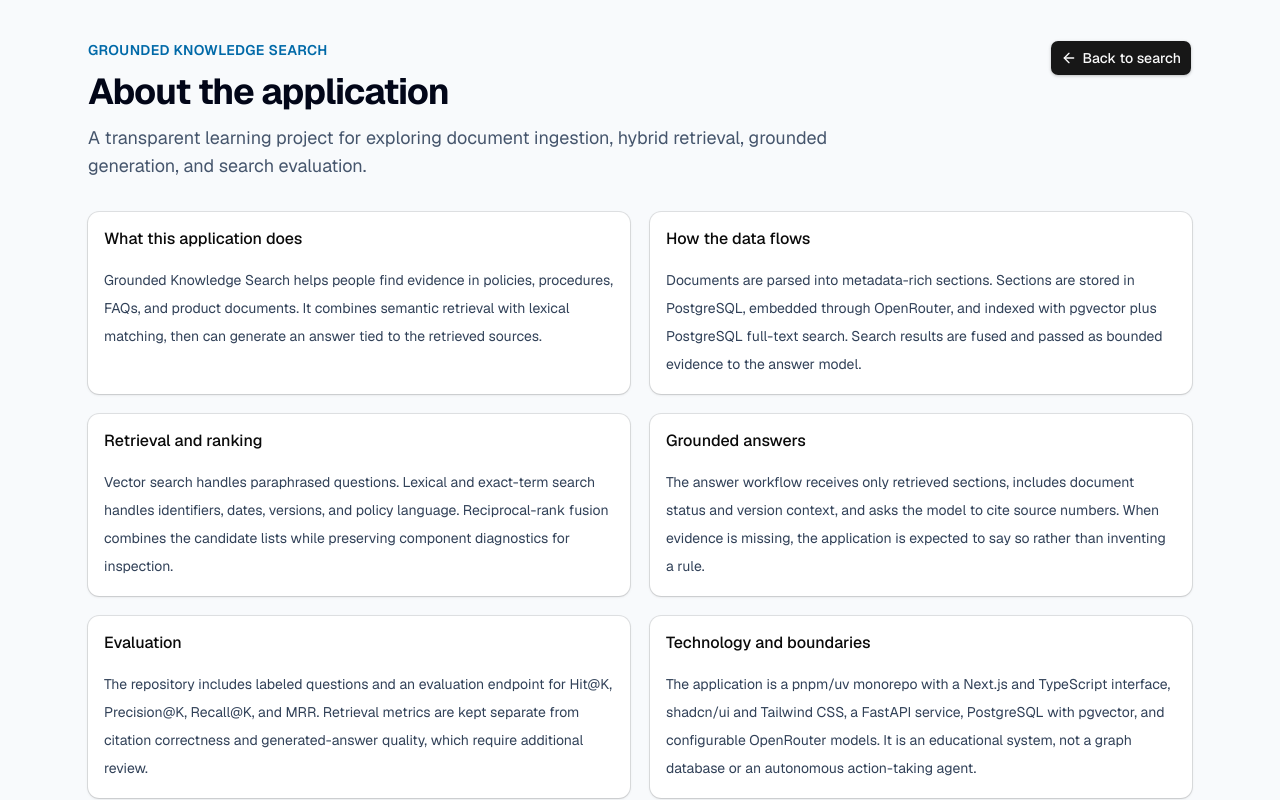
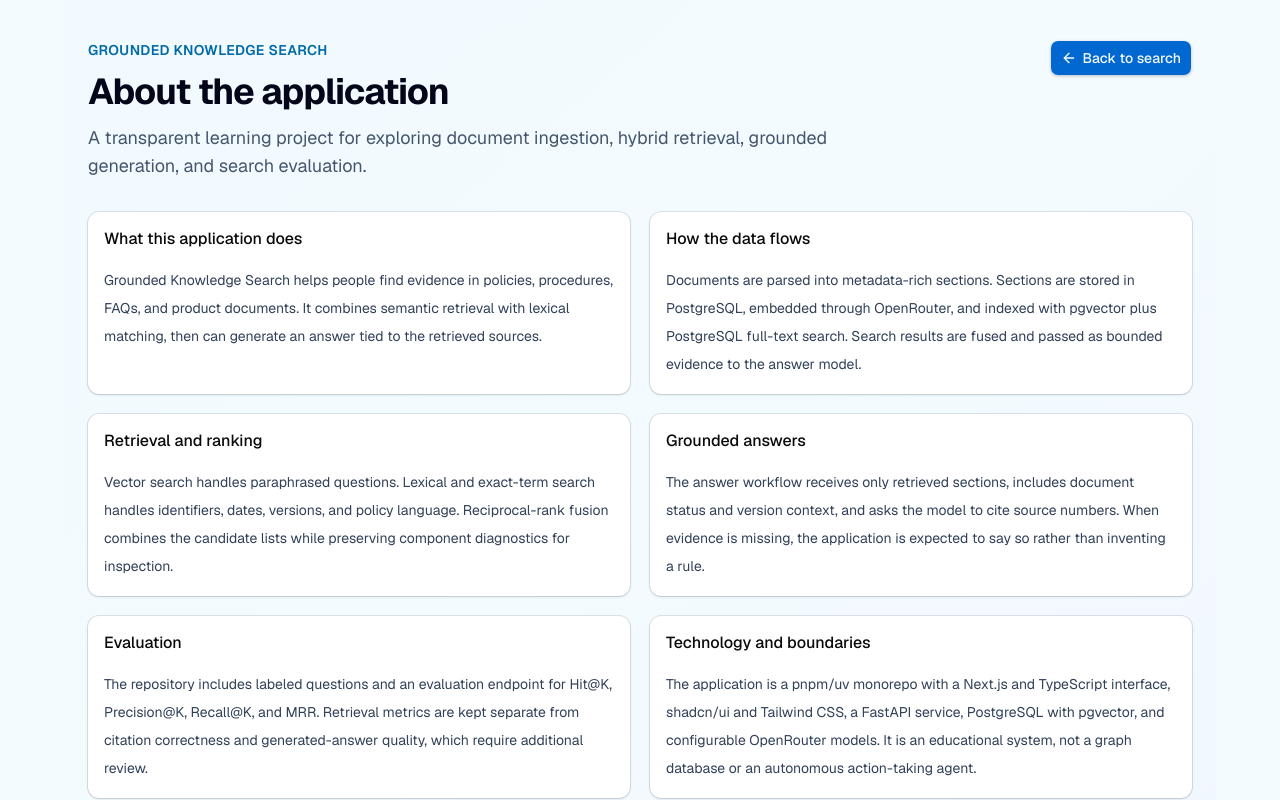
Before and after one commit to teddest/grounded-knowledge-search, a Next.js app in the folder apps/web/: page /about in a window 1280 px wide. Shown: the top 800 px of the page. Built offline with nearby package versions, Linux system fonts and the light colour scheme.

Commit message:
Add color accents to the interface

```diff
--- a/apps/web/src/app/about/page.tsx
+++ b/apps/web/src/app/about/page.tsx
@@ -33,7 +33,7 @@ const sections = [
 
 export default function AboutPage(): React.JSX.Element {
   return (
-    <main className="mx-auto min-h-screen max-w-6xl px-6 py-10">
+    <main className="mx-auto min-h-screen max-w-6xl bg-gradient-to-br from-sky-50/70 via-background to-indigo-50/50 px-6 py-10">
       <header className="flex flex-col gap-4 sm:flex-row sm:items-start sm:justify-between">
         <div>
           <p className="text-sm font-semibold uppercase tracking-wide text-sky-700">
--- a/apps/web/src/app/globals.css
+++ b/apps/web/src/app/globals.css
@@ -7,43 +7,43 @@
 
 :root {
   color-scheme: light;
-  --background: oklch(1 0 0);
-  --foreground: oklch(0.145 0 0);
+  --background: oklch(0.985 0.012 245);
+  --foreground: oklch(0.19 0.035 255);
   --card: oklch(1 0 0);
   --card-foreground: oklch(0.145 0 0);
   --popover: oklch(1 0 0);
   --popover-foreground: oklch(0.145 0 0);
-  --primary: oklch(0.205 0 0);
-  --primary-foreground: oklch(0.985 0 0);
-  --secondary: oklch(0.97 0 0);
-  --secondary-foreground: oklch(0.205 0 0);
-  --muted: oklch(0.97 0 0);
-  --muted-foreground: oklch(0.556 0 0);
-  --accent: oklch(0.97 0 0);
-  --accent-foreground: oklch(0.205 0 0);
+  --primary: oklch(0.52 0.19 250);
+  --primary-foreground: oklch(0.985 0.01 245);
+  --secondary: oklch(0.94 0.035 245);
+  --secondary-foreground: oklch(0.24 0.06 255);
+  --muted: oklch(0.95 0.02 245);
+  --muted-foreground: oklch(0.48 0.045 255);
+  --accent: oklch(0.93 0.045 245);
+  --accent-foreground: oklch(0.24 0.06 255);
   --destructive: oklch(0.577 0.245 27.325);
-  --border: oklch(0.922 0 0);
-  --input: oklch(0.922 0 0);
-  --ring: oklch(0.708 0 0);
+  --border: oklch(0.89 0.025 245);
+  --input: oklch(0.89 0.025 245);
+  --ring: oklch(0.58 0.16 250);
   --chart-1: oklch(0.87 0 0);
   --chart-2: oklch(0.556 0 0);
   --chart-3: oklch(0.439 0 0);
   --chart-4: oklch(0.371 0 0);
   --chart-5: oklch(0.269 0 0);
   --radius: 0.5rem;
-  --sidebar: oklch(0.985 0 0);
-  --sidebar-foreground: oklch(0.145 0 0);
-  --sidebar-primary: oklch(0.205 0 0);
+  --sidebar: oklch(0.975 0.018 245);
+  --sidebar-foreground: oklch(0.19 0.035 255);
+  --sidebar-primary: oklch(0.52 0.19 250);
   --sidebar-primary-foreground: oklch(0.985 0 0);
-  --sidebar-accent: oklch(0.97 0 0);
-  --sidebar-accent-foreground: oklch(0.205 0 0);
-  --sidebar-border: oklch(0.922 0 0);
-  --sidebar-ring: oklch(0.708 0 0);
+  --sidebar-accent: oklch(0.93 0.045 245);
+  --sidebar-accent-foreground: oklch(0.24 0.06 255);
+  --sidebar-border: oklch(0.89 0.025 245);
+  --sidebar-ring: oklch(0.58 0.16 250);
 }
 
 body {
-  background: #f8fafc;
-  color: #0f172a;
+  background: var(--background);
+  color: var(--foreground);
 }
 
 @theme inline {
--- a/apps/web/src/components/knowledge-search-app.tsx
+++ b/apps/web/src/components/knowledge-search-app.tsx
@@ -157,7 +157,7 @@ export function KnowledgeSearchApp(): React.JSX.Element {
   }
 
   return (
-    <main className="mx-auto min-h-screen max-w-6xl px-6 py-10">
+    <main className="mx-auto min-h-screen max-w-6xl bg-gradient-to-br from-sky-50/70 via-background to-indigo-50/50 px-6 py-10">
       <header className="relative mb-8 flex flex-col gap-4 lg:flex-row lg:items-start lg:justify-between">
         <div>
           <p className="text-sm font-semibold uppercase tracking-wide text-sky-700">
```
